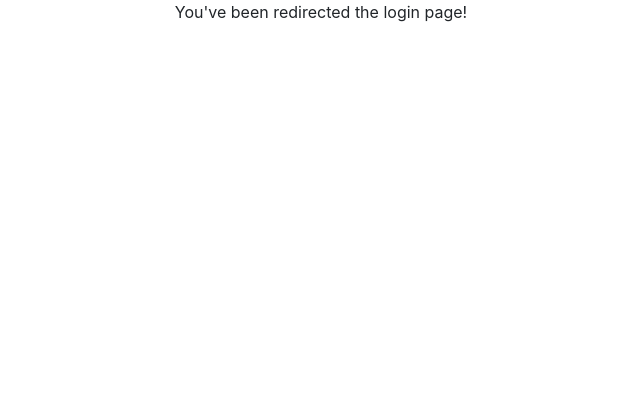
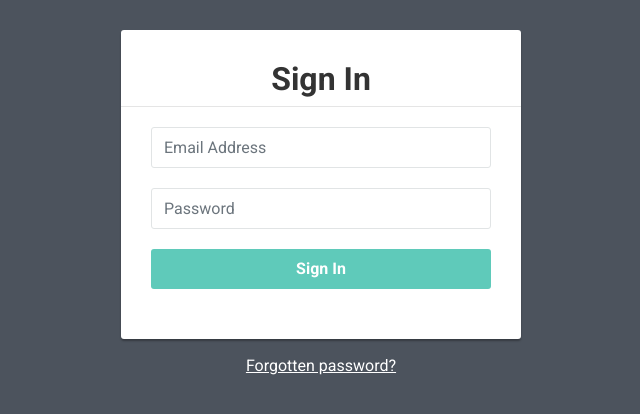
Before and after one commit to d2gex/ms1_auth_server, a Flask app: page /login in a window 1280 px wide. Shown: the top 414 px of the page, without its empty margins (319-959 px from the left). Run offline with Flask 2, Linux system fonts and the light colour scheme; some libraries are stand-ins or nearby versions.

Commit message:
Add html and javascript login screen

```diff
--- a/authorization_server/frontend/forms.py
+++ b/authorization_server/frontend/forms.py
@@ -3,7 +3,6 @@ from wtforms import StringField, PasswordField, SubmitField
 from wtforms.validators import DataRequired, Email, Length, EqualTo, ValidationError
 from authorization_server.app import db
 from authorization_server import models
-
 
 
 class RegistrationForm(FlaskForm):
@@ -17,9 +16,18 @@ class RegistrationForm(FlaskForm):
     confirm_password = PasswordField('Confirm Password',
                                      validators=[DataRequired(),
                                                  EqualTo('password', message="Please enter the same password again")])
-    submit = SubmitField('Register Now')
+    submit = SubmitField('Sign Up')
 
     def validate_email(self, email):
         data = db.session.query(models.User).filter(models.User.email == email.data).first()
         if data:
             raise ValidationError('The email provided already exists. Please use another one')
+
+
+class LoginForm(FlaskForm):
+    email = StringField('Email Address', validators=[DataRequired(),
+                                                     Email(message='Please enter a valid email address')])
+    password = PasswordField('Password',
+                             validators=[Length(min=8, max=15,
+                                                message='Your password must be between 8  and 15 characters long')])
+    submit = SubmitField('Sign In')
--- a/authorization_server/frontend/views.py
+++ b/authorization_server/frontend/views.py
@@ -1,5 +1,5 @@
 from flask import Blueprint, render_template, redirect,  url_for
-from authorization_server.frontend.forms import RegistrationForm
+from authorization_server.frontend.forms import RegistrationForm, LoginForm
 from authorization_server import models
 from authorization_server.app import db, bcrypt
 
@@ -21,7 +21,8 @@ def register():
 
 @frontend.route('/login', methods=['GET', 'POST'])
 def login():
-    return render_template('frontend/login.html')
+    form = LoginForm()
+    return render_template('frontend/login.html', form=form)
 
 
 @frontend.route('/profile', methods=['GET', 'POST'])
--- a/authorization_server/static/frontend/css/main.css
+++ b/authorization_server/static/frontend/css/main.css
@@ -2,3 +2,87 @@
     color: red;
     font-size: 80%;
 }
+body {
+    color: #fff;
+    background: #4c535d;
+    font-family: 'Roboto', sans-serif;
+}
+
+.form-control {
+    min-height: 41px;
+    box-shadow: none;
+    border-color: #e1e4e5;
+}
+
+.form-control:focus {
+    border-color: #5fcaba;
+}
+
+.form-control, .btn {
+    border-radius: 3px;
+}
+
+.signup-form {
+    width: 400px;
+    margin: 0 auto;
+    padding: 30px 0;
+}
+
+.signup-form form {
+    color: #9ba5a8;
+    border-radius: 3px;
+    margin-bottom: 15px;
+    background: #fff;
+    box-shadow: 0px 2px 2px rgba(0, 0, 0, 0.3);
+    padding: 30px;
+}
+
+.signup-form h2 {
+    color: #333;
+    font-weight: bold;
+    margin-top: 0;
+}
+
+.signup-form hr {
+    margin: 0 -30px 20px;
+}
+
+.signup-form .form-group {
+    margin-bottom: 20px;
+}
+
+.signup-form label {
+    font-weight: normal;
+    font-size: 13px;
+}
+
+.signup-form .btn {
+    font-size: 16px;
+    font-weight: bold;
+    background: #5fcaba;
+    border: none;
+    min-width: 140px;
+}
+
+.signup-form .btn:hover, .signup-form .btn:focus {
+    background: #3fc0ad;
+    outline: none !important;
+}
+
+.signup-form a {
+    color: #fff;
+    text-decoration: underline;
+}
+
+.signup-form a:hover {
+    text-decoration: none;
+}
+
+.signup-form form a {
+    color: #5fcaba;
+    text-decoration: none;
+}
+
+.signup-form form a:hover {
+    text-decoration: underline;
+}
--- /dev/null
+++ b/authorization_server/static/frontend/js/login.js
@@ -0,0 +1,44 @@
+
+const INVALID_EMAIL = 'Please enter a valid email address';
+const PASSWORD_INVALID = 'Your password must be between 8  and 15 characters long';
+
+class Login {
+
+    constructor() {
+        this.validationObj = {
+            rules: {
+                email: {
+                    required: true,
+                    isEmailValid: true,
+                    email: true
+                },
+                password: {
+                    required: true,
+                    minlength: 8
+                }
+            },
+            messages: {
+                email: INVALID_EMAIL,
+                password: {
+                    minlength: PASSWORD_INVALID
+                }
+            },
+            errorClass: "errorFloat",
+            submitHandler: function (form) {
+                form.submit();
+            }
+        };
+    }
+    getValidationObject() {
+        return this.validationObj
+    }
+
+
+}
+
+jQuery(document).ready(function () {
+
+    let login = new Login()
+    jQuery('#signup-form').validate(login.getValidationObject());
+
+});
--- a/authorization_server/templates/frontend/login.html
+++ b/authorization_server/templates/frontend/login.html
@@ -1,4 +1,42 @@
 {% extends 'layout.html' %}
+{% block header %}
+    <link rel="stylesheet" type="text/css" href="{{ url_for('frontend.static', filename='css/main.css') }}">
+    <script type="text/javascript" src="{{ url_for('frontend.static', filename='js/validators.js') }}"></script>
+    <script type="text/javascript" src="{{ url_for('frontend.static', filename='js/login.js') }}"></script>
+{% endblock header %}
 {% block content %}
-    You've been redirected the login page!
+    <div class="signup-form">
+        <form id="signup-form" method="POST" action="">
+            {{ form.hidden_tag() }}
+            <h2>Sign In</h2>
+            <hr>
+
+            <div class="form-group">
+                {{ form.email.label(class="sr-only", for="email") }}
+                {% if form.email.errors %}
+                    {{ form.email(class="form-control is-invalid", id="email", placeholder="Email Address") }}
+                    {% for error in form.email.errors %}
+                        <span class="is-invalid">{{ error }}</span>
+                    {% endfor %}
+                {% else %}
+                    {{ form.email(class="form-control", id="email", placeholder="Email Address") }}
+                {% endif %}
+            </div>
+            <div class="form-group">
+                {{ form.password.label(class="sr-only", for="password") }}
+                {% if form.password.errors %}
+                    {{ form.password(class="form-control is-invalid", id="password", placeholder="Password") }}
+                    {% for error in form.password.errors %}
+                        <span class="is-invalid">{{ error }}</span>
+                    {% endfor %}
+                {% else %}
+                    {{ form.password(class="form-control", id="password", placeholder="Password") }}
+                {% endif %}
+            </div>
+            <div class="form-group">
+                {{ form.submit(class="btn btn-lg btn-primary btn-block") }}
+            </div>
+        </form>
+        <div class="text-center"><a href="#">Forgotten password?</a></div>
+    </div>
 {% endblock content %}
--- a/authorization_server/templates/frontend/register.html
+++ b/authorization_server/templates/frontend/register.html
@@ -1,6 +1,6 @@
 {% extends 'layout.html' %}
 {% block header %}
-    <link rel="stylesheet" type="text/css" href="{{ url_for('frontend.static', filename='css/register.css') }}">
+    <link rel="stylesheet" type="text/css" href="{{ url_for('frontend.static', filename='css/main.css') }}">
     <script type="text/javascript" src="{{ url_for('frontend.static', filename='js/validators.js') }}"></script>
     <script type="text/javascript" src="{{ url_for('frontend.static', filename='js/register.js') }}"></script>
 {% endblock header %}
```
Also changed, not shown: authorization_server/static/frontend/css/register.css (deleted, +0 -84 lines).
